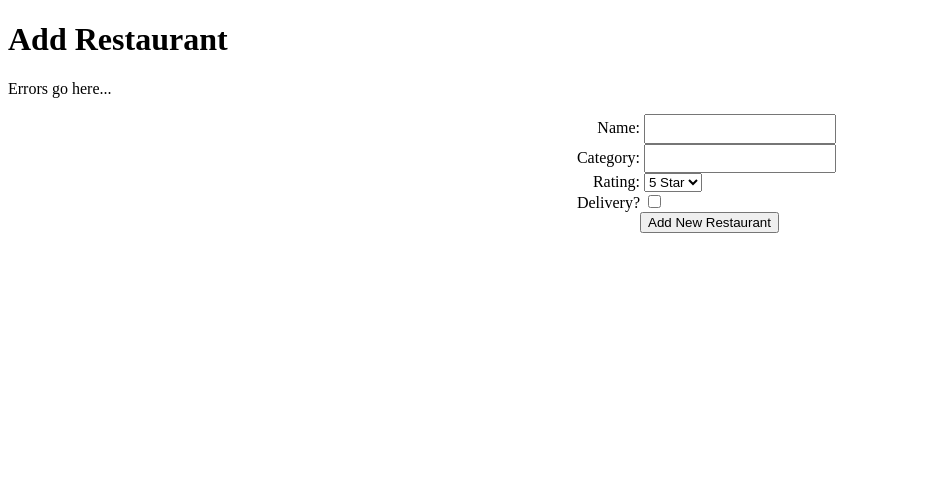
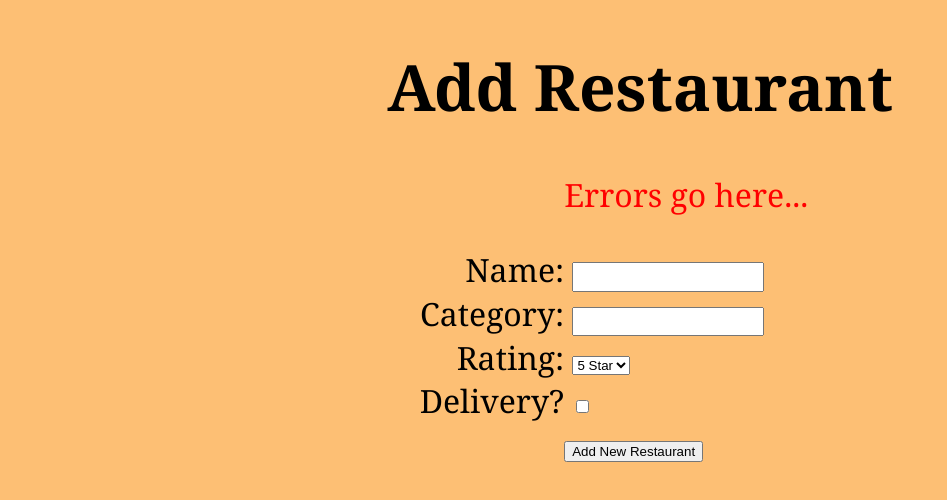
Before and after one commit to Zcooke1/Spring2020-FormWithCustomClass, a plain HTML site: page index.html in a window 1280 px wide. Shown: the whole page, without its empty margins (0-947 px from the left). Drawn offline with Linux system fonts and the light colour scheme.

Commit message:
Added more style changes.

```diff
--- a/css/site.css
+++ b/css/site.css
@@ -3,11 +3,25 @@ input[type=text]{
 }
 
 label{
-    width: 50%;
+    width: 44%;
     display: inline-block;
     text-align: right;
 }
 
 input[type=button]{
-    margin-left: 50%;
+    margin-left: 44%;
 }
+h1{
+
+    text-align: center;
+}
+#validation-summary{
+    margin-left: 44%;
+    color: red;
+}
+body{
+    background: rgb(253, 191, 116);
+    color: black;
+    font-size: 2em;
+    font-family: Georgia, serif;
+}
--- a/index.html
+++ b/index.html
@@ -6,6 +6,8 @@
     <meta name="viewport" content="width=device-width, initial-scale=1.0">
     <title>Add Product Form</title>
     <link rel="stylesheet" href="/css/site.css">
+    <link href="https://netdna.bootstrapcdn.com/font-awesome/4.0.3/css/font-awesome.css" rel="stylesheet">
+
 </head>
 <body>
 
```
